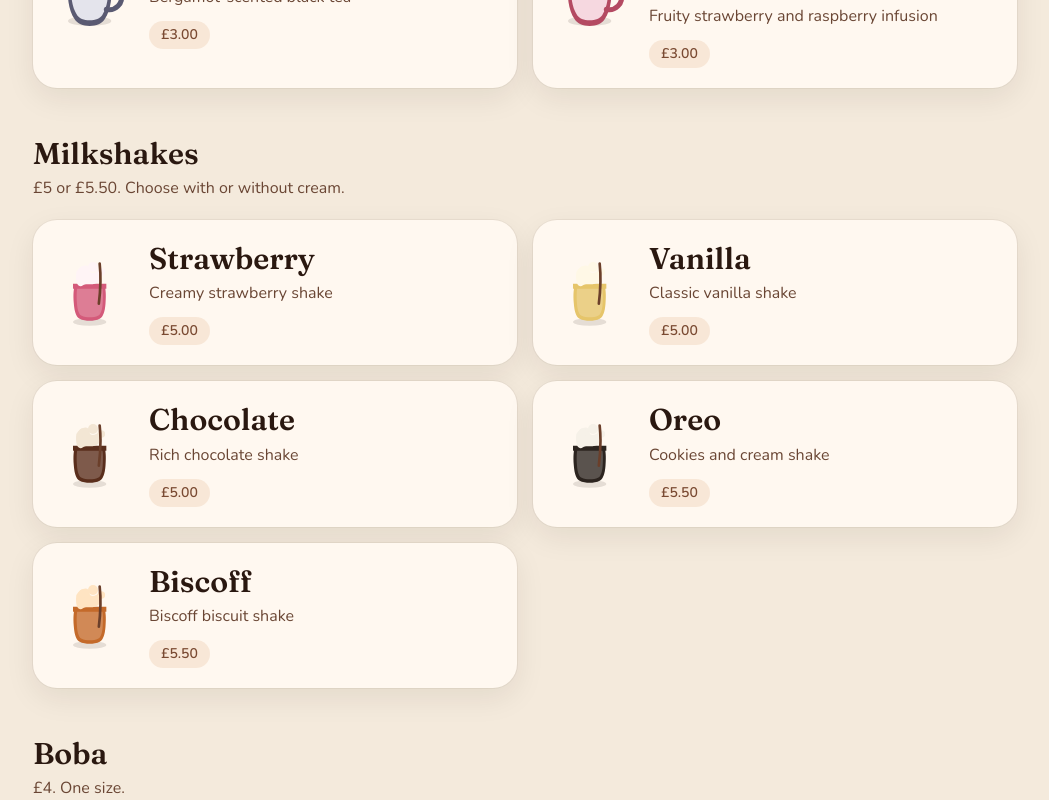
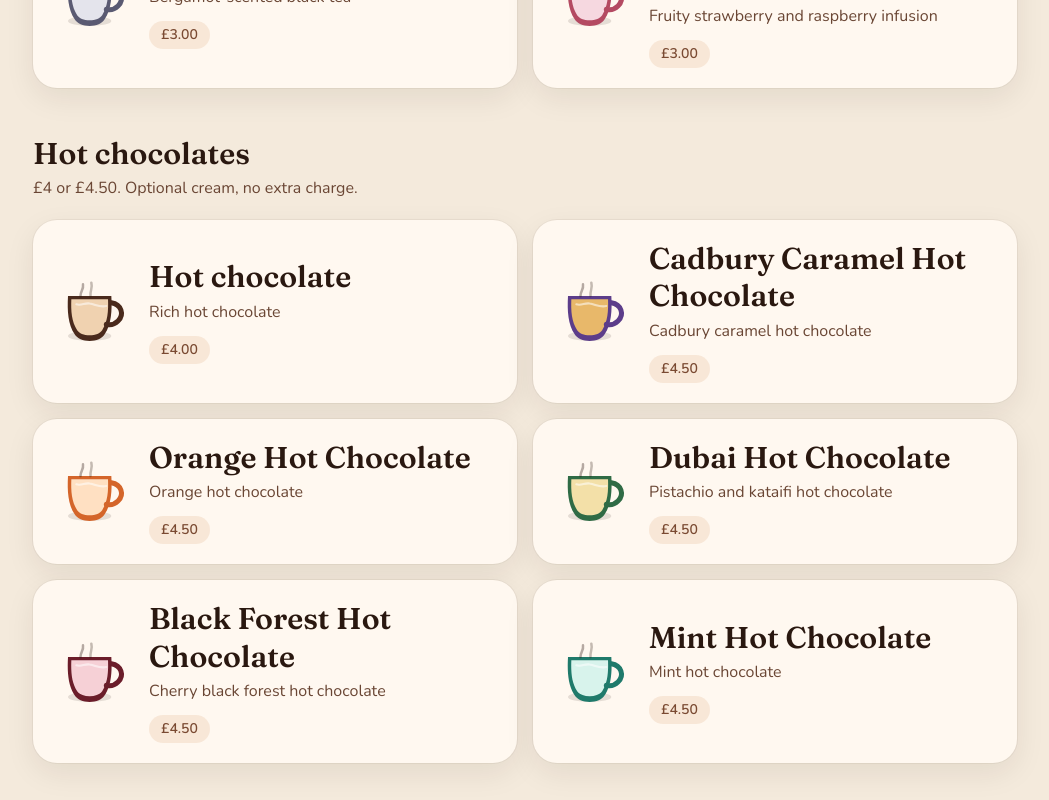
Before and after one commit to shelleybibby-dev/Barista-orders, a Next.js app: page /customer in a window 1280 px wide. Shown: the part 1340-2140 px from the top of the page, without its empty margins (115-1164 px from the left). Built offline with nearby package versions, Linux system fonts and the light colour scheme.

Commit message:
Add a hot chocolate section with optional cream
Hot chocolate is £4. Cadbury caramel, orange, Dubai, black forest and mint are £4.50. Each is one size with an optional free Cream extra and no milk, syrup or shot.

Co-authored-by: shelleybibby-dev <shelleybibby-dev@users.noreply.github.com>

```diff
--- a/data/menu.json
+++ b/data/menu.json
@@ -189,6 +189,74 @@
       ]
     }
   ],
+  "hotChocolates": [
+    {
+      "id": "hot-chocolate",
+      "name": "Hot chocolate",
+      "description": "Rich hot chocolate",
+      "accent": "#4a2a1c",
+      "foam": "#f0d2b0",
+      "extras": ["cream"],
+      "sizes": [
+        { "id": "standard", "name": "", "pricePence": 400 }
+      ]
+    },
+    {
+      "id": "hot-chocolate-cadbury-caramel",
+      "name": "Cadbury Caramel Hot Chocolate",
+      "description": "Cadbury caramel hot chocolate",
+      "accent": "#5c3d8a",
+      "foam": "#e8b86a",
+      "extras": ["cream"],
+      "sizes": [
+        { "id": "standard", "name": "", "pricePence": 450 }
+      ]
+    },
+    {
+      "id": "hot-chocolate-orange",
+      "name": "Orange Hot Chocolate",
+      "description": "Orange hot chocolate",
+      "accent": "#d4652a",
+      "foam": "#ffe0c2",
+      "extras": ["cream"],
+      "sizes": [
+        { "id": "standard", "name": "", "pricePence": 450 }
+      ]
+    },
+    {
+      "id": "hot-chocolate-dubai",
+      "name": "Dubai Hot Chocolate",
+      "description": "Pistachio and kataifi hot chocolate",
+      "accent": "#2f6b45",
+      "foam": "#f3e0a8",
+      "extras": ["cream"],
+      "sizes": [
+        { "id": "standard", "name": "", "pricePence": 450 }
+      ]
+    },
+    {
+      "id": "hot-chocolate-black-forest",
+      "name": "Black Forest Hot Chocolate",
+      "description": "Cherry black forest hot chocolate",
+      "accent": "#6b1d2a",
+      "foam": "#f6d0d6",
+      "extras": ["cream"],
+      "sizes": [
+        { "id": "standard", "name": "", "pricePence": 450 }
+      ]
+    },
+    {
+      "id": "hot-chocolate-mint",
+      "name": "Mint Hot Chocolate",
+      "description": "Mint hot chocolate",
+      "accent": "#1f7a6b",
+      "foam": "#d8f3ec",
+      "extras": ["cream"],
+      "sizes": [
+        { "id": "standard", "name": "", "pricePence": 450 }
+      ]
+    }
+  ],
   "milkshakes": [
     {
       "id": "milkshake-strawberry",
@@ -336,6 +404,12 @@
       "name": "With cream",
       "pricePence": 0,
       "group": "cream"
+    },
+    {
+      "id": "cream",
+      "name": "Cream",
+      "pricePence": 0,
+      "group": "cream"
     }
   ],
   "donuts": [
--- a/src/components/customer/CustomerKiosk.tsx
+++ b/src/components/customer/CustomerKiosk.tsx
@@ -87,7 +87,10 @@ export function CustomerKiosk({ menu }: { menu: Menu }) {
       });
       const alreadyOn = current.extraIds.includes(extra.id);
       if (alreadyOn && extra.group === "cream") {
-        return current;
+        const creamChoices = extrasForDrink(menu, current.product).filter(
+          (item) => item.group === "cream",
+        );
+        if (creamChoices.length > 1) return current;
       }
       return {
         ...current,
@@ -198,7 +201,7 @@ export function CustomerKiosk({ menu }: { menu: Menu }) {
       <main className="mx-auto max-w-5xl px-5 py-6 pb-44">
         <h1 className="font-display text-4xl font-semibold">Order here</h1>
         <p className="mt-2 text-lg text-coffee">
-          Add coffee, tea, milkshakes, boba and donut packs to the same tray. No payment needed.
+          Add coffee, tea, hot chocolate, milkshakes, boba and donut packs to the same tray. No payment needed.
         </p>
 
         <h2 className="mt-10 font-display text-3xl font-semibold">Drinks</h2>
@@ -216,6 +219,23 @@ export function CustomerKiosk({ menu }: { menu: Menu }) {
             <div className="mt-5 grid grid-cols-1 gap-4 sm:grid-cols-2">
               {(menu.teas ?? []).map((tea) => (
                 <DrinkCard key={tea.id} product={tea} onOpen={() => openProduct(tea, "drink")} />
+              ))}
+            </div>
+          </>
+        ) : null}
+
+        {(menu.hotChocolates ?? []).length > 0 ? (
+          <>
+            <h2 className="mt-12 font-display text-3xl font-semibold">Hot chocolates</h2>
+            <p className="mt-1 text-base text-coffee">£4 or £4.50. Optional cream, no extra charge.</p>
+            <div className="mt-5 grid grid-cols-1 gap-4 sm:grid-cols-2">
+              {(menu.hotChocolates ?? []).map((drink) => (
+                <DrinkCard
+                  key={drink.id}
+                  product={drink}
+                  kind="hot-chocolate"
+                  onOpen={() => openProduct(drink, "hot-chocolate")}
+                />
               ))}
             </div>
           </>
--- a/src/lib/menu-helpers.ts
+++ b/src/lib/menu-helpers.ts
@@ -13,6 +13,9 @@ export function findProduct(
 ): { product: MenuDrink; kind: ProductKind } | undefined {
   const drink = findDrink(menu, productId);
   if (drink) return { product: drink, kind: "drink" };
+
+  const hotChocolate = (menu.hotChocolates ?? []).find((item) => item.id === productId);
+  if (hotChocolate) return { product: hotChocolate, kind: "hot-chocolate" };
 
   const milkshake = (menu.milkshakes ?? []).find((item) => item.id === productId);
   if (milkshake) return { product: milkshake, kind: "milkshake" };
--- a/src/lib/menu.ts
+++ b/src/lib/menu.ts
@@ -13,6 +13,7 @@ export function getMenu(): Menu {
   }
 
   menu.teas = Array.isArray(menu.teas) ? menu.teas : [];
+  menu.hotChocolates = Array.isArray(menu.hotChocolates) ? menu.hotChocolates : [];
   menu.milkshakes = Array.isArray(menu.milkshakes) ? menu.milkshakes : [];
   menu.bobas = Array.isArray(menu.bobas) ? menu.bobas : [];
   menu.donuts = Array.isArray(menu.donuts) ? menu.donuts : [];
--- a/src/lib/types.ts
+++ b/src/lib/types.ts
@@ -2,7 +2,7 @@ export type ExtraGroup = "milk" | "shot" | "syrup" | "cream";
 
 export type OrderStatus = "queued" | "ready" | "completed";
 
-export type ProductKind = "drink" | "donut" | "milkshake" | "boba";
+export type ProductKind = "drink" | "donut" | "milkshake" | "boba" | "hot-chocolate";
 
 export interface MenuSize {
   id: string;
@@ -36,6 +36,7 @@ export interface Menu {
   currency: "GBP";
   drinks: MenuDrink[];
   teas?: MenuDrink[];
+  hotChocolates?: MenuDrink[];
   milkshakes?: MenuDrink[];
   bobas?: MenuDrink[];
   donuts: MenuDonut[];
```
Also changed, not shown: 2 other files (tests, documents, lock files or other folders).
